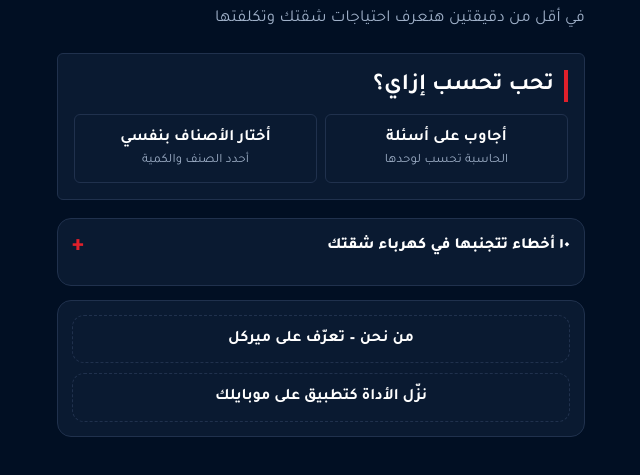
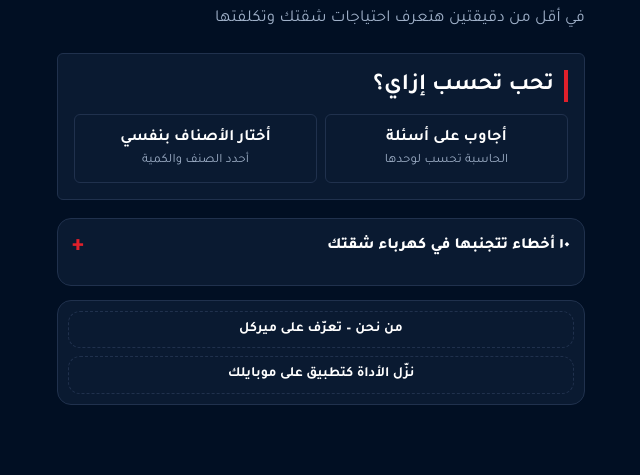
Before and after one commit to merkelelectric/Merkelcost.github.io, a plain HTML site: page index.html in a window 1280 px wide. Shown: the part 159-634 px from the top of the page, without its empty margins (319-959 px from the left). Drawn offline with Linux system fonts and the light colour scheme.

Commit message:
Add files via upload

```diff
--- a/index.html
+++ b/index.html
@@ -162,7 +162,9 @@ h1{text-wrap:balance}
 .morebox{margin-top:14px;background:var(--card);border:1px solid var(--line);border-radius:14px;padding:14px}
 .aboutlnk{display:block;width:100%;text-align:center;color:var(--ink);font:inherit;font-weight:700;text-decoration:none;padding:12px;border-radius:12px;border:1px dashed var(--line);background:transparent}
 .aboutlnk:focus-visible{outline:3px solid #fff;outline-offset:2px}
-.morebox .inst{margin:10px 0 0}.tips h2{margin:0 0 10px}
+.morebox .inst{margin:8px 0 0;padding:8px;font-size:.88rem}
+.morebox .aboutlnk{padding:8px;font-size:.88rem}
+.morebox{padding:10px}.tips h2{margin:0 0 10px}
 .tips details{background:var(--card);border:1px solid var(--line);border-radius:12px;margin-bottom:8px}
 .tips summary{cursor:pointer;padding:13px 14px;font-weight:700;list-style:none;display:flex;align-items:center;justify-content:space-between;gap:10px}
 .tips summary::-webkit-details-marker{display:none}
```
